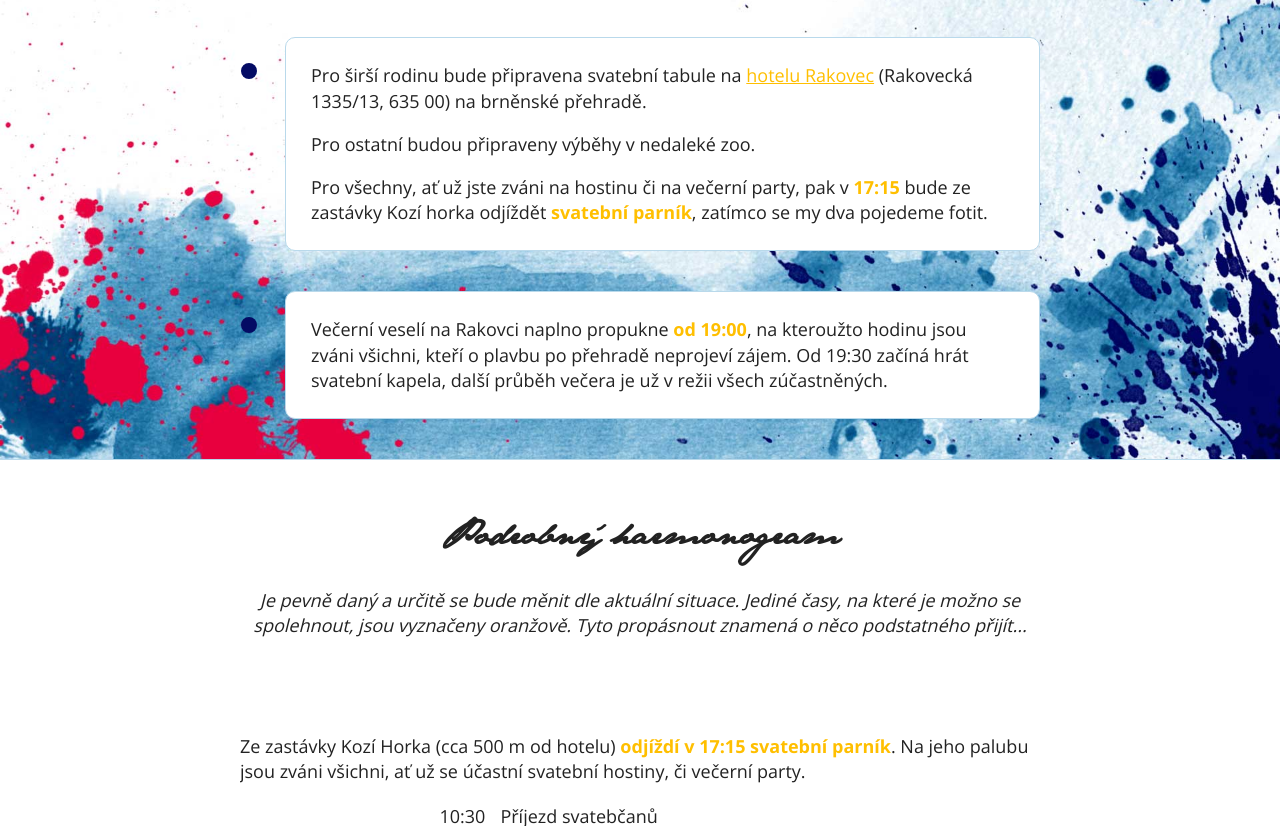
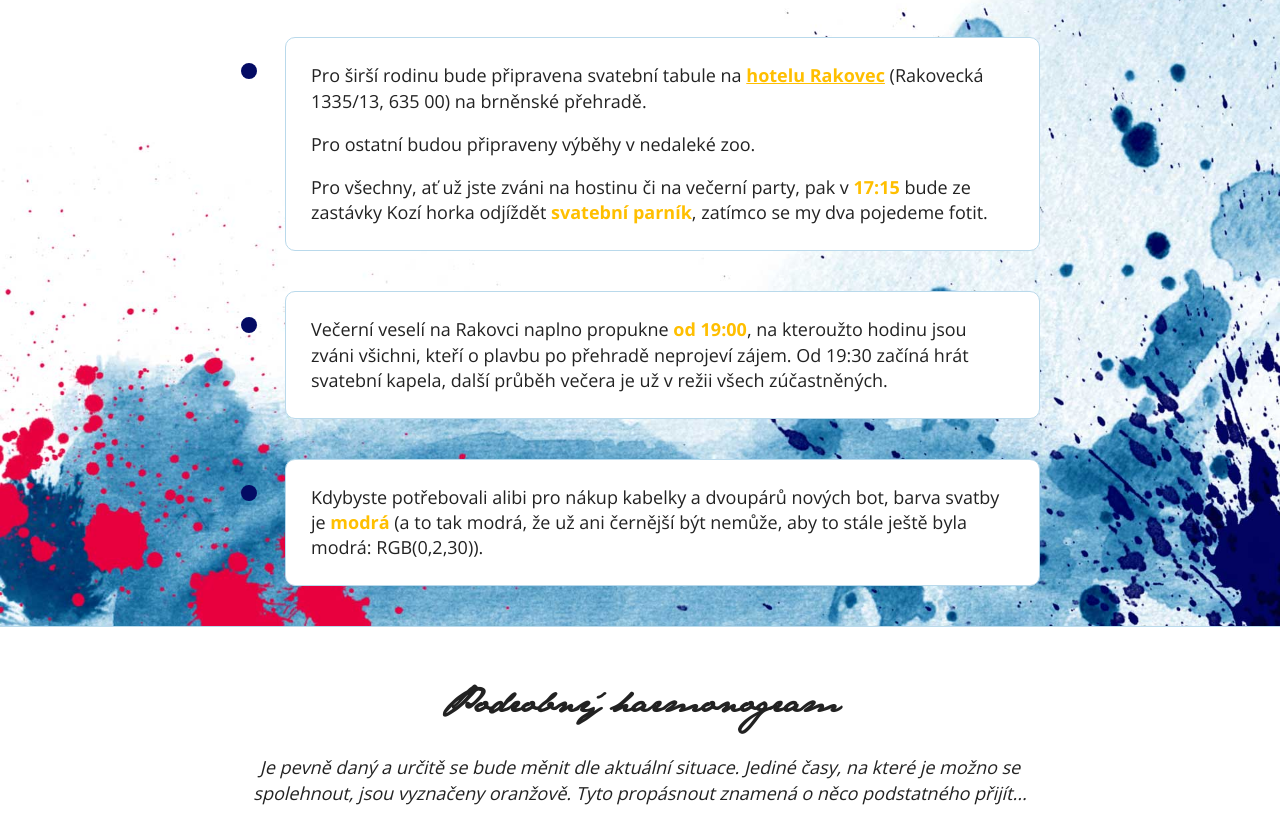
Before and after one commit to erphen/JohWed, a plain HTML site: page index.html in a window 1280 px wide. Shown: the part 1501-2327 px from the top of the page. Drawn offline with nearby package versions, Linux system fonts and the light colour scheme.

Commit message:
Update index.html

```diff
--- a/index.html
+++ b/index.html
@@ -57,7 +57,7 @@
           <p>Po něm bychom přeživší rádi poprosili, aby <strong>nespěchali domů</strong>, ale vydrželi na <strong>společné focení</strong> (venku, když to půjde, uvnitř, když to nepůjde). Gratulace budeme před kostelem přijímat ideálně jen od těch, se kterými se už do konce dne neuvidíme. Všechny ostatní prosíme, aby se svými radami do našeho společného života <strong>počkali až na večer</strong>.</p>
         </div>
         <div class="timeline-item">
-          <p>Pro širší rodinu bude připravena svatební tabule na <a href="http://www.hotelrakovec.cz/" target="_blank">hotelu Rakovec</a> (Rakovecká 1335/13, 635 00) na brněnské přehradě.
+          <p>Pro širší rodinu bude připravena svatební tabule na <strong><a href="http://www.hotelrakovec.cz/" target="_blank">hotelu Rakovec</a></strong> (Rakovecká 1335/13, 635 00) na brněnské přehradě.
           </p>
           <p>Pro ostatní budou připraveny výběhy v nedaleké zoo.</p>
           <p>Pro všechny, ať už jste zváni na hostinu či na večerní party, pak v <strong>17:15</strong> bude ze zastávky Kozí horka odjíždět <strong>svatební parník</strong>, zatímco se my dva pojedeme fotit.
@@ -65,6 +65,9 @@
         </div>
           <div class="timeline-item">
             <p>Večerní veselí na Rakovci naplno propukne <strong>od 19:00</strong>, na kteroužto hodinu jsou zváni všichni, kteří o plavbu po přehradě neprojeví zájem. Od 19:30 začíná hrát svatební kapela, další průběh večera je už v režii všech zúčastněných.</p>
+        </div>
+        <div class="timeline-item">
+          <p>Kdybyste potřebovali alibi pro nákup kabelky a dvoupárů nových bot, barva svatby je <strong>modrá</strong> (a to tak modrá, že už ani černější být nemůže, aby to stále ještě byla modrá: RGB(0,2,30)).</p>
         </div>
       </div>
 
```
